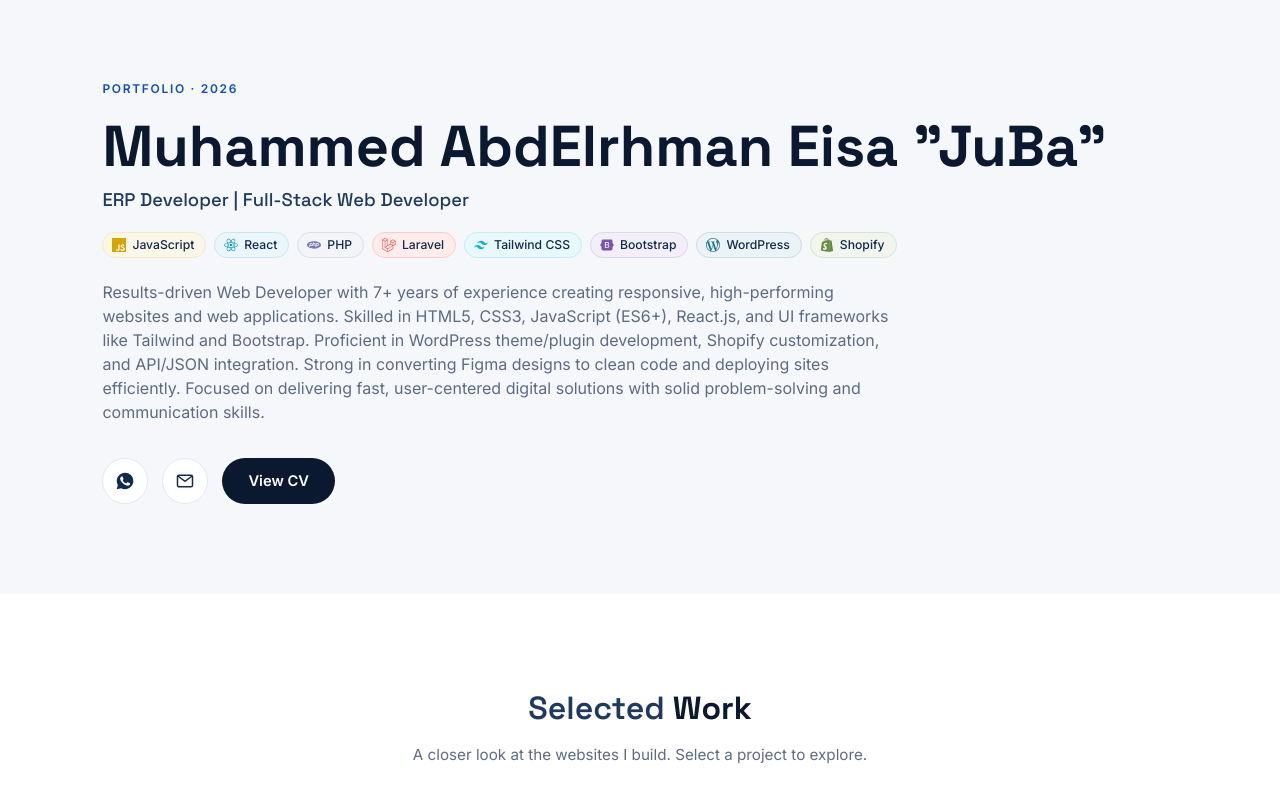
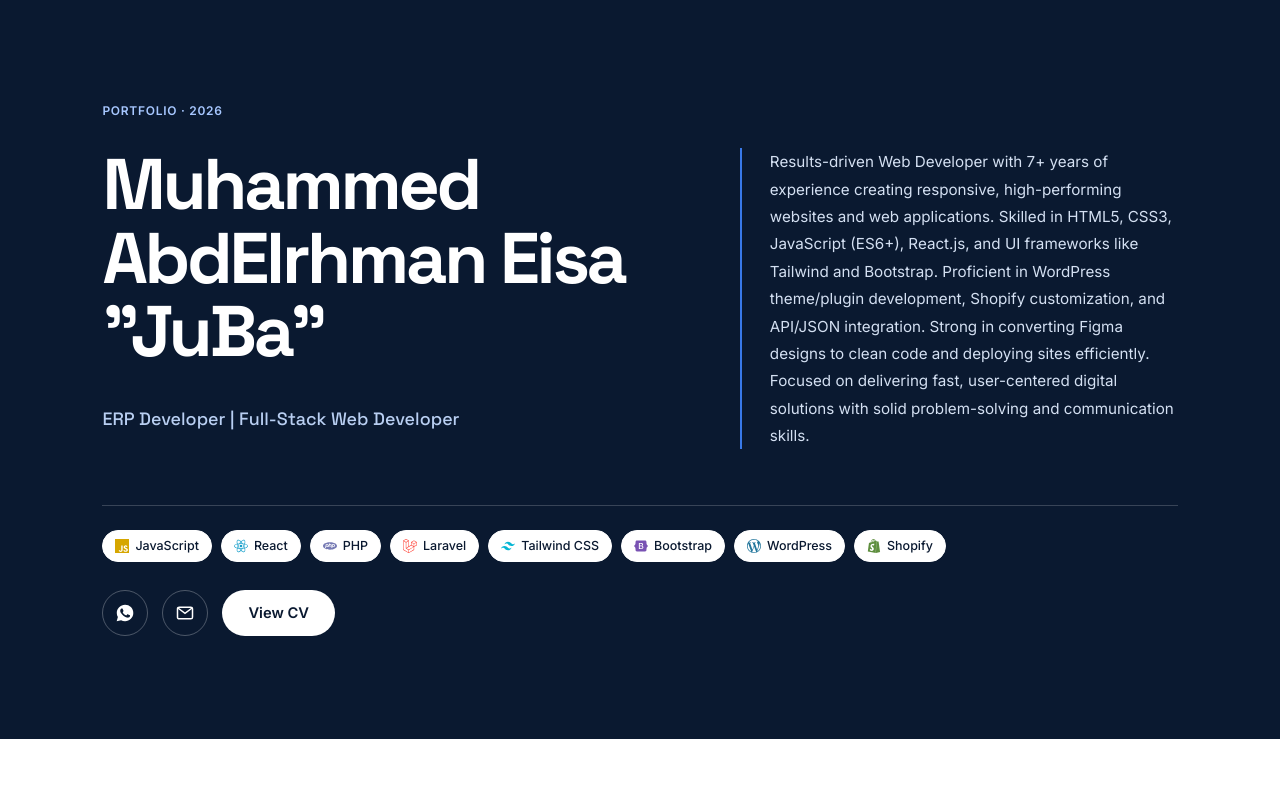
Before and after one commit to Mu-abdo/mhmd-portfolio, a plain HTML site: page index.html in a window 1280 px wide. Shown: the top 800 px of the page. Drawn offline with Linux system fonts and the light colour scheme.

Commit message:
Refresh portfolio hero design

```diff
--- a/style.css
+++ b/style.css
@@ -338,3 +338,67 @@ img{display:block;max-width:100%}
   .project-modal__visit{width:100%;justify-self:stretch}
   .project-modal__hint{justify-self:center}
 }
+
+/* Hero concept: a navy introduction with a lighter editorial detail panel. */
+.hero{
+  background:var(--navy-900);
+  color:#fff;
+  padding:clamp(64px,8vw,112px) 8vw;
+}
+.hero__inner{max-width:1360px}
+.hero__text{
+  display:grid;
+  grid-template-columns:minmax(0,1.1fr) minmax(0,.9fr);
+  column-gap:clamp(48px,8vw,120px);
+  align-items:start;
+}
+.hero .eyebrow{grid-column:1;color:#a7c7ff;letter-spacing:.06em;margin-bottom:28px}
+.hero__name{
+  grid-column:1;
+  max-width:12ch;
+  color:#fff;
+  font-size:clamp(3rem,5.6vw,5.5rem);
+  line-height:1.02;
+  letter-spacing:-.045em;
+}
+.hero__role{grid-column:1;color:#b9cff2;font-size:clamp(1.05rem,1.4vw,1.3rem);line-height:1.5;margin-top:22px}
+.hero__bio{
+  grid-column:2;
+  grid-row:2 / span 2;
+  max-width:48ch;
+  margin:0;
+  padding:0 0 0 28px;
+  border-left:2px solid #3979e8;
+  color:#d4e0f2;
+  font-size:clamp(.95rem,1.1vw,1.05rem);
+  line-height:1.8;
+}
+.hero .skills{
+  grid-column:1 / -1;
+  grid-row:4;
+  justify-content:flex-start;
+  margin-top:56px;
+  padding-top:24px;
+  border-top:1px solid #ffffff30;
+  gap:9px;
+}
+.hero .skill{background:#fff;border-color:#fff;color:var(--navy-900);padding:8px 12px;font-size:.78rem}
+.hero__actions{grid-column:1 / -1;grid-row:5;margin-top:28px;justify-content:flex-start}
+.hero .icon-btn{border-color:#ffffff45;background:transparent;color:#fff}
+.hero .icon-btn:hover{background:#fff;color:var(--navy-900)}
+.hero .btn-primary{background:#fff;color:var(--navy-900)}
+.hero .btn-primary:hover{background:#cfe0ff}
+.hero a:focus-visible{outline-color:#a7c7ff}
+@media(max-width:860px){
+  .hero__inner{text-align:left}
+  .hero__text{grid-template-columns:1fr}
+  .hero__name{max-width:15ch}
+  .hero__bio{grid-column:1;grid-row:auto;margin:30px 0 0;max-width:65ch}
+  .hero .skills{grid-column:1;grid-row:auto;margin-top:38px}
+  .hero__actions{grid-column:1;grid-row:auto}
+}
+@media(max-width:520px){
+  .hero{padding:60px 6vw 64px}
+  .hero__name{font-size:clamp(2.6rem,10vw,3.5rem);overflow-wrap:anywhere}
+  .hero__bio{padding-left:18px}
+}
```
